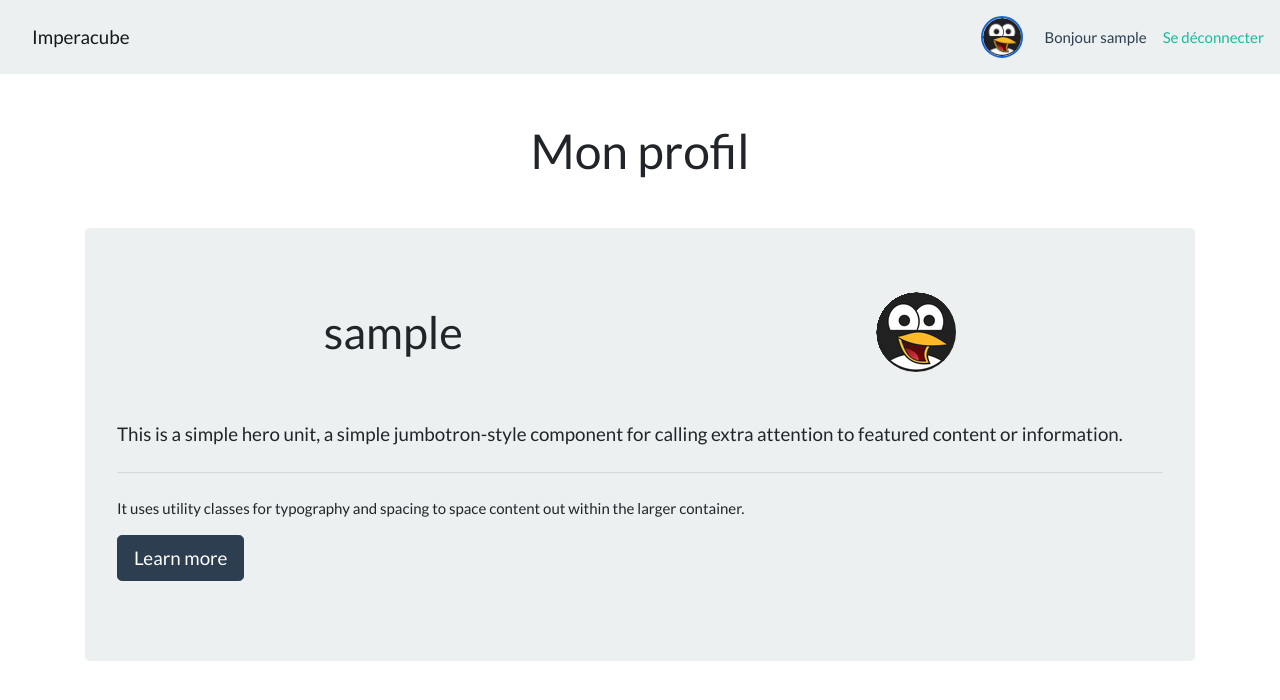
After one commit to CalamityJu/Projets-d-entrainement, a PHP site: page /profil.php in a window 1280 px wide. The commit adds this page. Shown: the top 700 px of the page. Run offline with PHP 8.4, Linux system fonts and the light colour scheme; the visitor is signed in with stand-in values (Sample User, id 1).

Commit message:
début page profil

```diff
--- a/css/profil.css
+++ b/css/profil.css
@@ -0,0 +1,58 @@
+@charset "UTF-8";
+/* Définission des variables de couleurs */
+/*Avatar dans barre de navigation */
+nav #infosProfil a {
+  position: relative;
+}
+
+nav #infosProfil a:hover {
+  text-decoration: none;
+}
+
+nav #infosProfil a img {
+  width: 50%;
+  border-radius: 50%;
+  position: relative;
+  left: 50%;
+  -webkit-transform: translateX(-50%);
+          transform: translateX(-50%);
+}
+
+nav #infosProfil a img.admin {
+  border: 2px solid red;
+}
+
+nav #infosProfil a img.modo {
+  border: 2px solid #1965d6;
+}
+
+/*Avatar dans le profil */
+.profil img {
+  width: 70px;
+  border-radius: 50%;
+}
+
+.profil img.admin {
+  border: 2px solid red;
+}
+
+.profil img.modo {
+  border: 2px solid #1965d6;
+}
+
+@media (min-width: 992px) {
+  .profil img {
+    width: initial;
+  }
+}
+
+.profil #pseudo {
+  font-size: 200%;
+}
+
+@media (min-width: 992px) {
+  .profil #pseudo {
+    font-size: 300%;
+  }
+}
+/*# sourceMappingURL=profil.css.map */
--- /dev/null
+++ b/css/profil.min.css
@@ -0,0 +1,2 @@
+nav #infosProfil a{position:relative}nav #infosProfil a:hover{text-decoration:none}nav #infosProfil a img{width:50%;border-radius:50%;position:relative;left:50%;-webkit-transform:translateX(-50%);transform:translateX(-50%)}nav #infosProfil a img.admin{border:2px solid red}nav #infosProfil a img.modo{border:2px solid #1965d6}.profil img{width:70px;border-radius:50%}.profil img.admin{border:2px solid red}.profil img.modo{border:2px solid #1965d6}@media (min-width: 992px){.profil img{width:initial}}.profil #pseudo{font-size:200%}@media (min-width: 992px){.profil #pseudo{font-size:300%}}
+/*# sourceMappingURL=profil.min.css.map */
--- /dev/null
+++ b/css/profil.scss
@@ -0,0 +1,52 @@
+/* Définission des variables de couleurs */
+$admin:red;
+$modo: rgb(25, 101, 214);
+
+
+/*Avatar dans barre de navigation */
+nav {
+    #infosProfil{
+        a{
+            &:hover{
+                text-decoration: none;
+            }
+            position:relative;
+            img{
+                width: 50%;
+                border-radius: 50%;
+                position: relative;
+                left: 50%;
+                transform: translateX(-50%);
+                &.admin {
+                    border: 2px solid $admin;
+                }
+                &.modo {
+                    border: 2px solid $modo;
+                }
+            }
+        }
+    }
+}
+
+/*Avatar dans le profil */
+.profil{
+    img {
+        width: 70px;
+        border-radius: 50%;
+        &.admin {
+            border: 2px solid $admin;
+        }
+        &.modo {
+            border: 2px solid $modo;
+        }
+        @media (min-width: 992px) {
+            width: initial;
+        }
+    }
+    #pseudo {
+        font-size: 200%;
+        @media (min-width: 992px) {
+            font-size: 300%;
+        }
+    }
+}
--- a/php/menu.php
+++ b/php/menu.php
@@ -22,7 +22,7 @@
       'id' => $idCookie
     ));
     $donnees = $req->fetch();
-    $idBase = $donnees['membre_id'];
+    $id = $donnees['membre_id'];
     $tokenBase = $donnees['token_name'];
     $pseudo = $donnees['membre_pseudo'];
     $_SESSION['id'] = $idCookie;
@@ -31,6 +31,13 @@
 
   } else {
       $pseudo = "";
+  }
+
+  //On attribue le rang au joueur
+  if(isset($rang)){
+
+  } else {
+    $rang = "visiteur";
   }
 
 ?>
@@ -44,6 +51,7 @@
 
     <!-- Contenu CSS -->
     <link rel="stylesheet" href="https://bootswatch.com/4/flatly/bootstrap.min.css">
+    <link rel="stylesheet" href="css/profil.css">
 
   </head>
   <body>
@@ -54,11 +62,11 @@
       <?php include("navbar.php");?>
       -->
 
-        <div>
+        <div id="infosProfil">
             <?php // Si le pseudo est défini, on affiche le pseudo, sinon on affiche les pages d'inscription et de connexion.
                 if(!empty($pseudo)){
-                  echo '<div class="d-flex"> <a href="profil.php?id='.$id.'"><img src="imgMembres/defaultAvatar.png"></a>';
-                  echo '<p>Bonjour ' . $pseudo;
+                  echo '<div class="d-md-flex"> <a href="profil.php"><img class= "modo d-none d-md-block" src="imgMembres/defaultAvatar.png"></a>';
+                  echo '<p class= "align-self-center mb-0"><a class= "text-primary" href="profil.php">Bonjour ' . $pseudo . '</a>';
                   echo '<a class="ml-3" href="deconnexion.php">Se déconnecter</a> </p> </div>';
                 } else {
                   echo '<p> <a class="ml-3" href="inscription.php">S\'inscrire</a>';
--- /dev/null
+++ b/profil.php
@@ -0,0 +1,20 @@
+<?php
+    include("php/menu.php"); // On insère le menu et on démarre la session.
+?>
+
+<h1 class="text-center my-5">Mon profil</h1>
+
+<main class="container profil">
+    <div class="jumbotron">
+        <div class="d-flex justify-content-around mb-2 mb-md-5">
+            <h2 id="pseudo" class="text-center align-self-center mb-0"> <?php echo $pseudo; ?></h2>
+            <img src="imgMembres/defaultAvatar.png" class='<?php echo $rang; ?>' alt="Avatar de profil">
+        </div>
+        <p class="lead">This is a simple hero unit, a simple jumbotron-style component for calling extra attention to featured content or information.</p>
+        <hr class="my-4">
+        <p>It uses utility classes for typography and spacing to space content out within the larger container.</p>
+        <p class="lead">
+            <a class="btn btn-primary btn-lg" href="#" role="button">Learn more</a>
+        </p>
+    </div>
+</main>
```
Also changed, not shown: imgMembres/defaultAvatar.png, php/profil.php (deleted), 2 other files.
